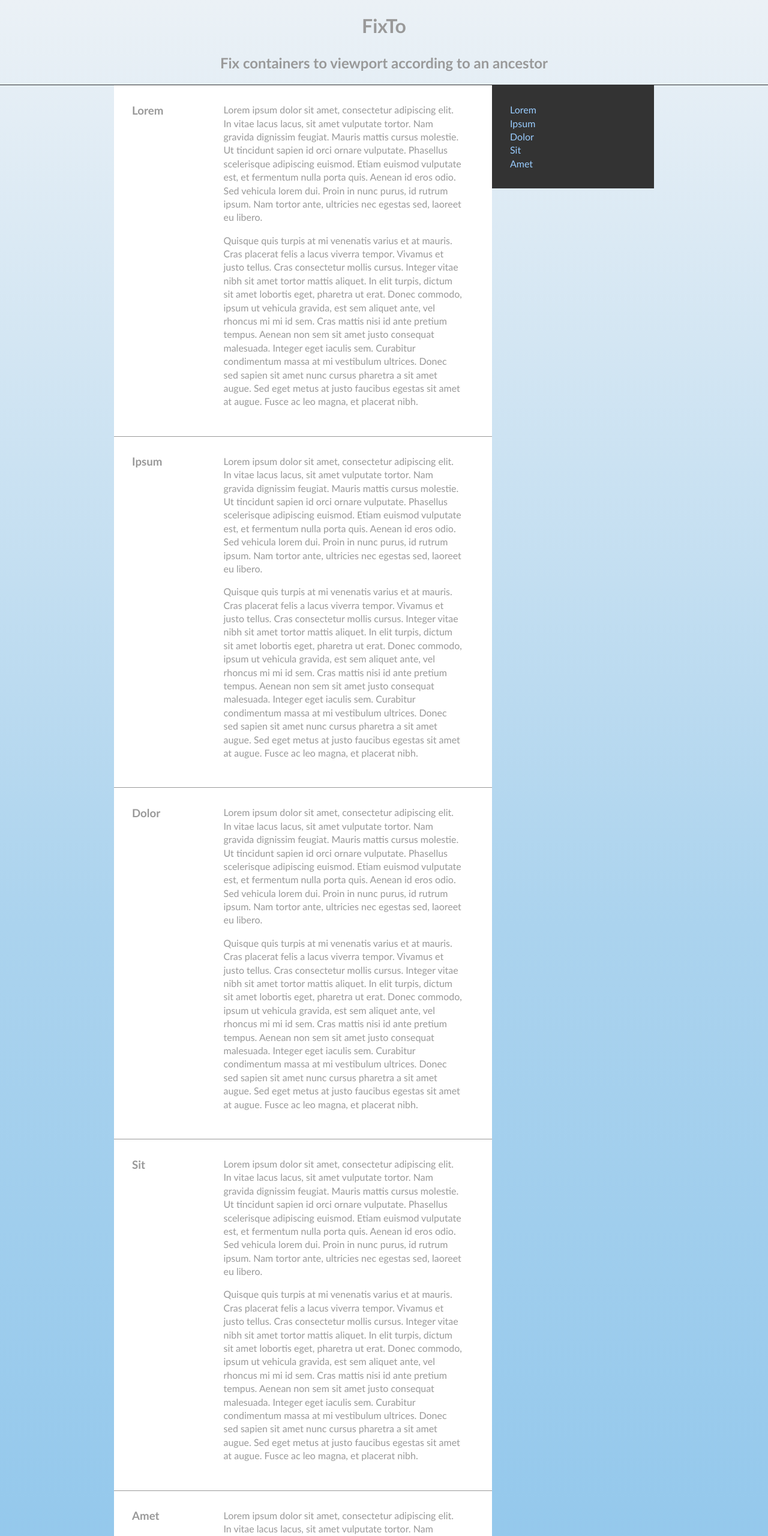
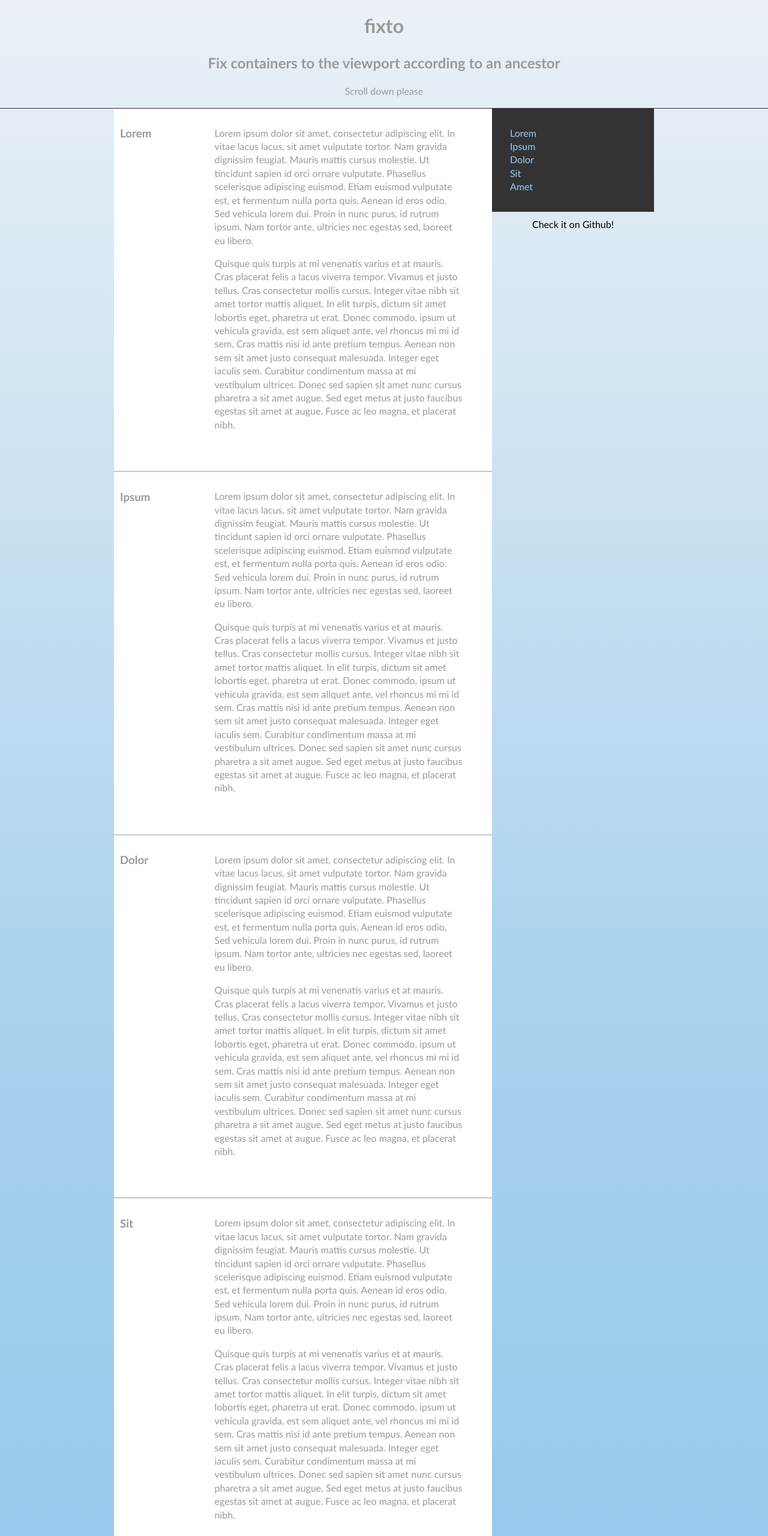
Before and after one commit to bbarakaci/fixto, a plain HTML site: page index.html in a window 1280 px wide. Shown: the top 2560 px of the page at 60% size. Drawn offline with nearby package versions, Linux system fonts and the light colour scheme.

Commit message:
demo page functioning

```diff
--- a/index.html
+++ b/index.html
@@ -6,7 +6,7 @@
 <head>
   <meta charset="utf-8">
   <meta http-equiv="X-UA-Compatible" content="IE=edge,chrome=1">
-  <title></title>
+  <title>fixto. Fix containers to the viewport according to an ancestor.</title>
   <meta name="description" content="">
 
   <meta name="viewport" content="width=device-width">
@@ -58,7 +58,7 @@
     width: 70%;
   }
   #content li {
-    padding: 10px 30px;
+    padding: 10px 30px 30px 10px;
     border-bottom: 1px solid #999;
     overflow: hidden;
   }
@@ -97,6 +97,12 @@
   code {
     font-size: 11px;
   }
+
+  .addthis_toolbox {
+      height : 170px;
+      width:40px;
+  }
+
   @media only screen and (max-width: 480px), only screen and (max-device-width: 480px) {
     #content,
     #content section,
@@ -126,13 +132,14 @@
   }
   </style>
 
-  <script src="js/libs/modernizr-2.5.3.min.js"></script>
+  <script src="modernizr-2.5.3.min.js"></script>
 </head>
 <body>
   <!--[if lt IE 7]><p class=chromeframe>Your browser is <em>ancient!</em> <a href="http://browsehappy.com/">Upgrade to a different browser</a> or <a href="http://www.google.com/chromeframe/?redirect=true">install Google Chrome Frame</a> to experience this site.</p><![endif]-->
   <header>
-    <h1>FixTo</h1>
-    <h2>Fix containers to viewport according to an ancestor</h2>
+    <h1>fixto</h1>
+    <h2>Fix containers to the viewport according to an ancestor</h2>
+    <p>Scroll down please</p>
   </header>
   <article id="main" role="main">
     <nav>
@@ -143,11 +150,11 @@
         <li><a href="#section4">Sit</a></li>
         <li><a href="#section5">Amet</a></li>
       </ul>
+      <a href="https://github.com/bbarakaci/fixto" style="margin:10px;text-align:center;display:block;color:black">Check it on Github!</a>
     </nav>
     <ul id="content">
       <li id="section1" class="section-row">
         <aside>
-            <div class="sticky">
                 <h3>Lorem</h3>
                 <!-- AddThis Button BEGIN -->
                   <div class="addthis_toolbox addthis_32x32_style">
@@ -158,8 +165,6 @@
                   <a class="addthis_button_compact"></a>
                   </div>
                   <!-- AddThis Button END -->
-            </div>
-
         </aside>
         <section>
             <p>Lorem ipsum dolor sit amet, consectetur adipiscing elit. In vitae lacus lacus, sit amet vulputate tortor. Nam gravida dignissim feugiat. Mauris mattis cursus molestie. Ut tincidunt sapien id orci ornare vulputate. Phasellus scelerisque adipiscing euismod. Etiam euismod vulputate est, et fermentum nulla porta quis. Aenean id eros odio. Sed vehicula lorem dui. Proin in nunc purus, id rutrum ipsum. Nam tortor ante, ultricies nec egestas sed, laoreet eu libero.</p>
@@ -167,7 +172,7 @@
 
         </section>
       </li>
-      <li id="section2">
+      <li id="section2" class="section-row">
         <aside>
           <h3>Ipsum</h3>
           <!-- AddThis Button BEGIN -->
@@ -185,7 +190,7 @@
             <p>Quisque quis turpis at mi venenatis varius et at mauris. Cras placerat felis a lacus viverra tempor. Vivamus et justo tellus. Cras consectetur mollis cursus. Integer vitae nibh sit amet tortor mattis aliquet. In elit turpis, dictum sit amet lobortis eget, pharetra ut erat. Donec commodo, ipsum ut vehicula gravida, est sem aliquet ante, vel rhoncus mi mi id sem. Cras mattis nisi id ante pretium tempus. Aenean non sem sit amet justo consequat malesuada. Integer eget iaculis sem. Curabitur condimentum massa at mi vestibulum ultrices. Donec sed sapien sit amet nunc cursus pharetra a sit amet augue. Sed eget metus at justo faucibus egestas sit amet at augue. Fusce ac leo magna, et placerat nibh.</p>
         </section>
       </li>
-      <li id="section3">
+      <li id="section3" class="section-row">
         <aside>
           <h3>Dolor</h3>
           <!-- AddThis Button BEGIN -->
@@ -203,7 +208,7 @@
             <p>Quisque quis turpis at mi venenatis varius et at mauris. Cras placerat felis a lacus viverra tempor. Vivamus et justo tellus. Cras consectetur mollis cursus. Integer vitae nibh sit amet tortor mattis aliquet. In elit turpis, dictum sit amet lobortis eget, pharetra ut erat. Donec commodo, ipsum ut vehicula gravida, est sem aliquet ante, vel rhoncus mi mi id sem. Cras mattis nisi id ante pretium tempus. Aenean non sem sit amet justo consequat malesuada. Integer eget iaculis sem. Curabitur condimentum massa at mi vestibulum ultrices. Donec sed sapien sit amet nunc cursus pharetra a sit amet augue. Sed eget metus at justo faucibus egestas sit amet at augue. Fusce ac leo magna, et placerat nibh.</p>
         </section>
       </li>
-      <li id="section4">
+      <li id="section4" class="section-row">
         <aside>
           <h3>Sit</h3>
           <!-- AddThis Button BEGIN -->
@@ -221,7 +226,7 @@
             <p>Quisque quis turpis at mi venenatis varius et at mauris. Cras placerat felis a lacus viverra tempor. Vivamus et justo tellus. Cras consectetur mollis cursus. Integer vitae nibh sit amet tortor mattis aliquet. In elit turpis, dictum sit amet lobortis eget, pharetra ut erat. Donec commodo, ipsum ut vehicula gravida, est sem aliquet ante, vel rhoncus mi mi id sem. Cras mattis nisi id ante pretium tempus. Aenean non sem sit amet justo consequat malesuada. Integer eget iaculis sem. Curabitur condimentum massa at mi vestibulum ultrices. Donec sed sapien sit amet nunc cursus pharetra a sit amet augue. Sed eget metus at justo faucibus egestas sit amet at augue. Fusce ac leo magna, et placerat nibh.</p>
         </section>
       </li>
-      <li id="section5">
+      <li id="section5" class="section-row">
         <aside>
           <h3>Amet</h3>
           <!-- AddThis Button BEGIN -->
@@ -257,9 +262,8 @@
 
   <script>
     //hljs.initHighlightingOnLoad();
-    $('#menu').fixTo('body');
-    $('.sticky').fixTo('.section-row');
-
+    $('nav').fixTo('body');
+    $('aside').fixTo('.section-row');
 
   </script>
 </body>
```
